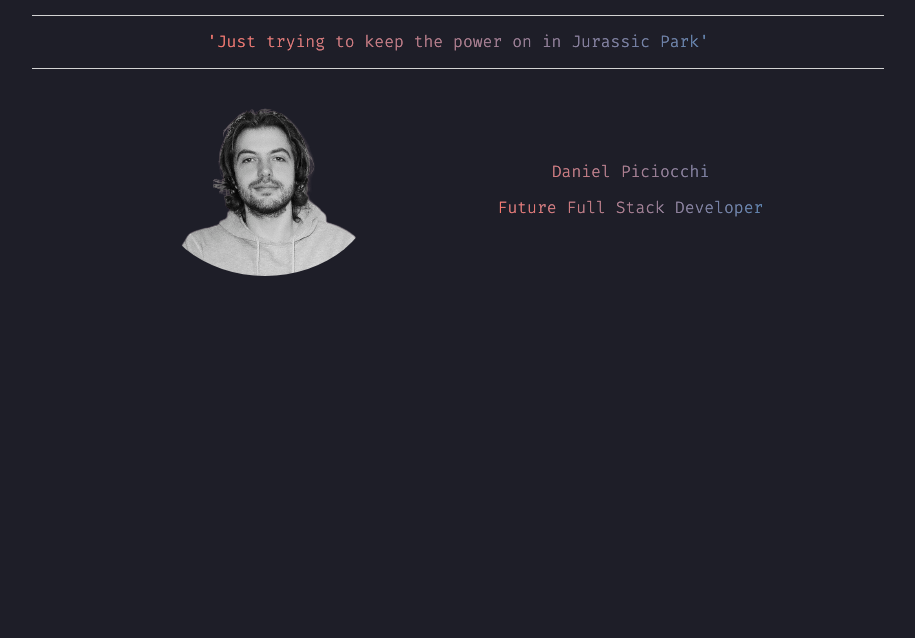
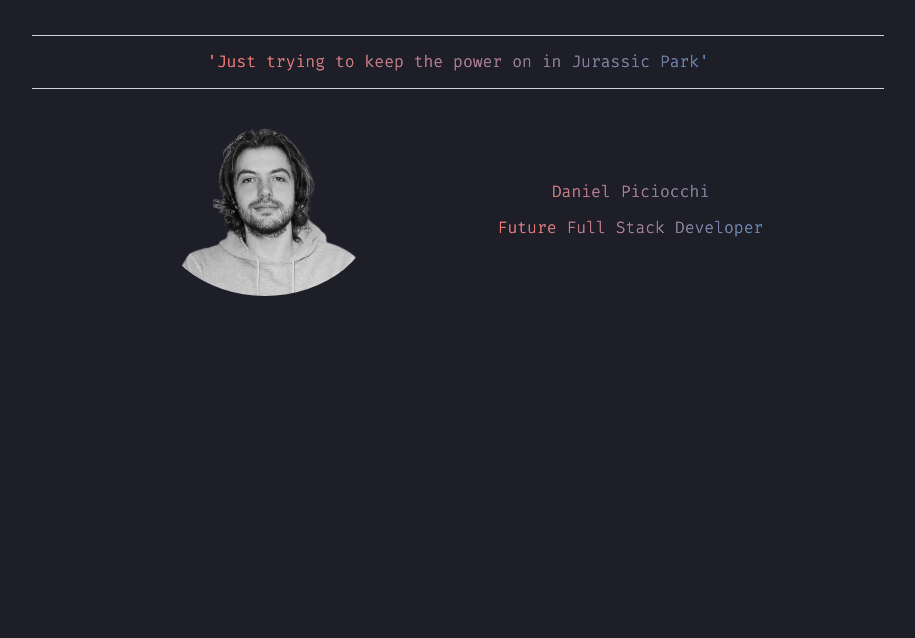
Before and after one commit to Daniel-Piciocchi/Portfolio, a plain HTML site: page home.html in a window 1280 px wide. Shown: the part 117-755 px from the top of the page, without its empty margins (182-1097 px from the left). Drawn offline with Linux system fonts and the light colour scheme.

Commit message:
fix-mobile/desktop 2

```diff
--- a/styles/universalSS.css
+++ b/styles/universalSS.css
@@ -18,7 +18,7 @@
     .container {
         margin-left: 15%;
         margin-right: 15%;
-        padding-top: 20px;
+        padding-top: 40px;
     }
 }
 
```
